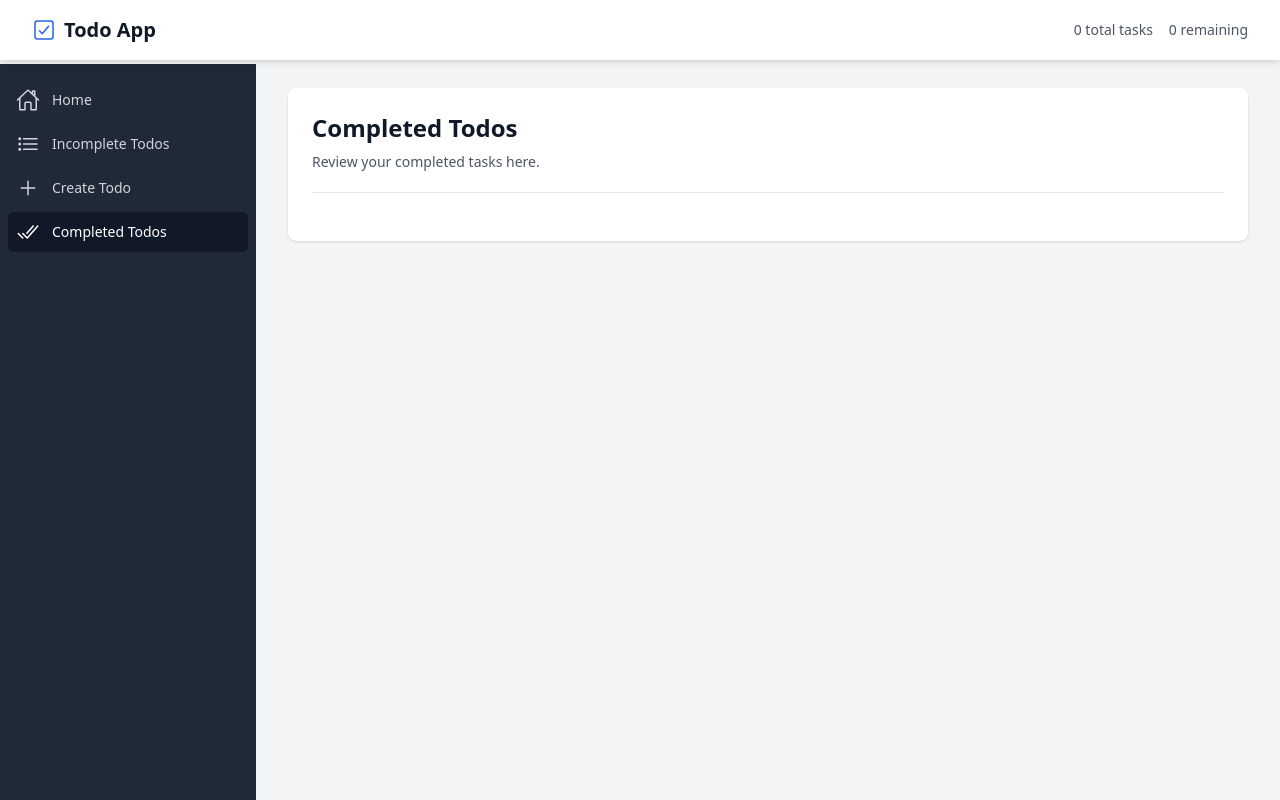
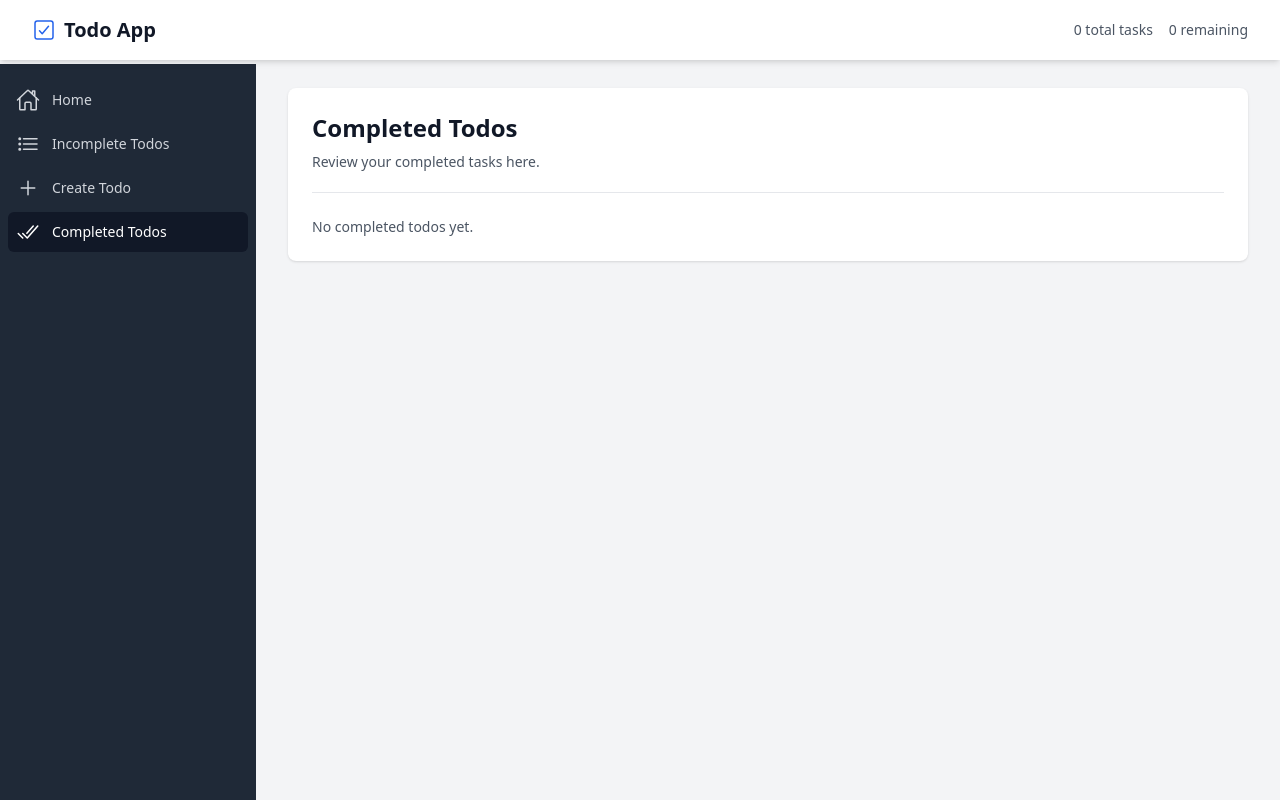
Before and after one commit to harungokcegoz/svelte-assessment, a SvelteKit app: page /todos/completed in a window 1280 px wide. Built offline with nearby package versions, Linux system fonts and the light colour scheme.

Commit message:
placehodler for no completed todos is added

```diff
--- a/src/routes/todos/completed/+page.svelte
+++ b/src/routes/todos/completed/+page.svelte
@@ -1,11 +1,8 @@
 <script lang="ts">
-	import { todoStore } from '$lib/stores/todoStore';
+	import { todoStore, type Todo } from '$lib/stores/todoStore';
 	import TodoItem from '$lib/components/TodoItem.svelte';
-
-    $: completedTodos = $todoStore.filter(todo => todo.completed);
-    $: sortedTodos = [...completedTodos].sort((a, b) => {
-        return new Date(b.createdAt).getTime() - new Date(a.createdAt).getTime();
-    });
+    $: completedTodos = $todoStore.filter((todo: Todo) => todo.completed);
+    $: sortedTodos = [...completedTodos].sort((a, b) => b.createdAt.getTime() - a.createdAt.getTime());
 </script>
 
 <div class="bg-white rounded-lg shadow px-5 py-6 sm:px-6">
@@ -34,6 +31,8 @@
 					<TodoItem {todo} />
 				{/each}
 			</div>
-		{/if}
+        {:else}
+            <p class="text-secondary">No completed todos yet.</p>
+        {/if}
 	</div>
 </div>
--- a/tsconfig.json
+++ b/tsconfig.json
@@ -18,8 +18,5 @@
 		"src/**/*.js",
 		"src/**/*.ts",
 		"src/**/*.svelte",
-		"tests/**/*.js",
-		"tests/**/*.ts",
-		"tests/**/*.svelte"
 	]
 }
```
